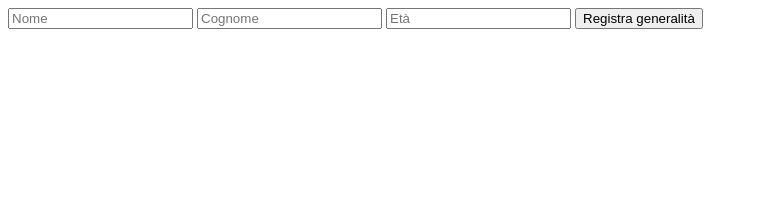
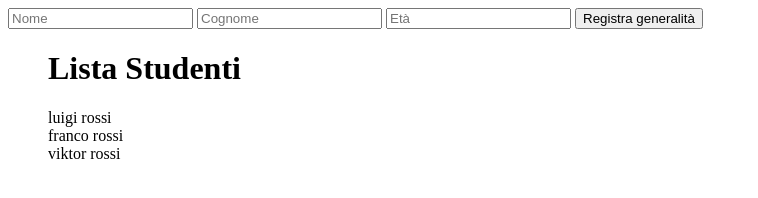
Before and after one commit to viktor998/js-oggetti-studenti, a plain HTML site: page index.html in a window 1280 px wide. Both pictures are taken after a click on the button "Registra generalità". Shown: the whole page, without its empty margins (0-758 px from the left). Drawn offline with nearby package versions, Linux system fonts and the light colour scheme.

Commit message:
Stampo a schermo lista

```diff
--- /dev/null
+++ b/assets/css/master.css
@@ -0,0 +1,7 @@
+ul{
+    display:none;
+}
+
+ul li{
+    list-style: none;
+}
--- a/assets/js/main.js
+++ b/assets/js/main.js
@@ -7,7 +7,8 @@
 // di aggiungere un nuovo oggetto studente inserendo nell’ordine: nome,
 // cognome e età.
 
-
+var nameSurname = [];
+var formUtente = [];
 
 $(document).ready(function(){
     printStudent();
@@ -44,6 +45,7 @@ function printStudent(){
 
 function formStudent(){
     $('.form-container button').click(function(){
+        $('ul').show();
         var name = $('#name').val();
         var surename = $('#surename').val();
         var age = $('#age').val();
@@ -62,21 +64,17 @@ function formStudent(){
 
         };
         studenti.push(formUtente);
-        printArrays();
+        printObj();
     });
 }
 
 
-function printArrays(){
+function printObj(){
     for (let i = 0; i < studenti.length; i++) {
-        console.log('Generalità studente');
-        for (const key in studenti[i]) {
-            if(key === 'nome'){
-                console.log(key + ':',studenti[i]['nome']);
-            }else if(key === 'cognome'){
-                console.log(key + ':',studenti[i]['cognome']);
-            };
-        };
 
+            $('ul').append('<li>'+studenti[i].nome + ' ' + studenti[i].cognome+'</li>');
+
+            console.log(studenti[i].nome + ' : ' + studenti[i].cognome);
     };
+
 };
--- a/index.html
+++ b/index.html
@@ -5,6 +5,7 @@
     <meta http-equiv="X-UA-Compatible" content="IE=edge">
     <meta name="viewport" content="width=device-width, initial-scale=1.0">
     <script src="https://code.jquery.com/jquery-3.6.0.min.js" integrity="sha256-/xUj+3OJU5yExlq6GSYGSHk7tPXikynS7ogEvDej/m4=" crossorigin="anonymous"></script>
+    <link rel="stylesheet" href="./assets/css/master.css">
     <title>Objects</title>
 </head>
 <body>
@@ -14,6 +15,11 @@
         <input id = 'surename' type="text" placeholder="Cognome" value="">
         <input id= 'age' type="text" placeholder="Età" value="">
         <button>Registra generalità</button>
+
+            <ul>
+                <h1>Lista Studenti</h1>
+            </ul>
+
     </div>
 
     <script src="./assets/js/main.js"></script>
```
